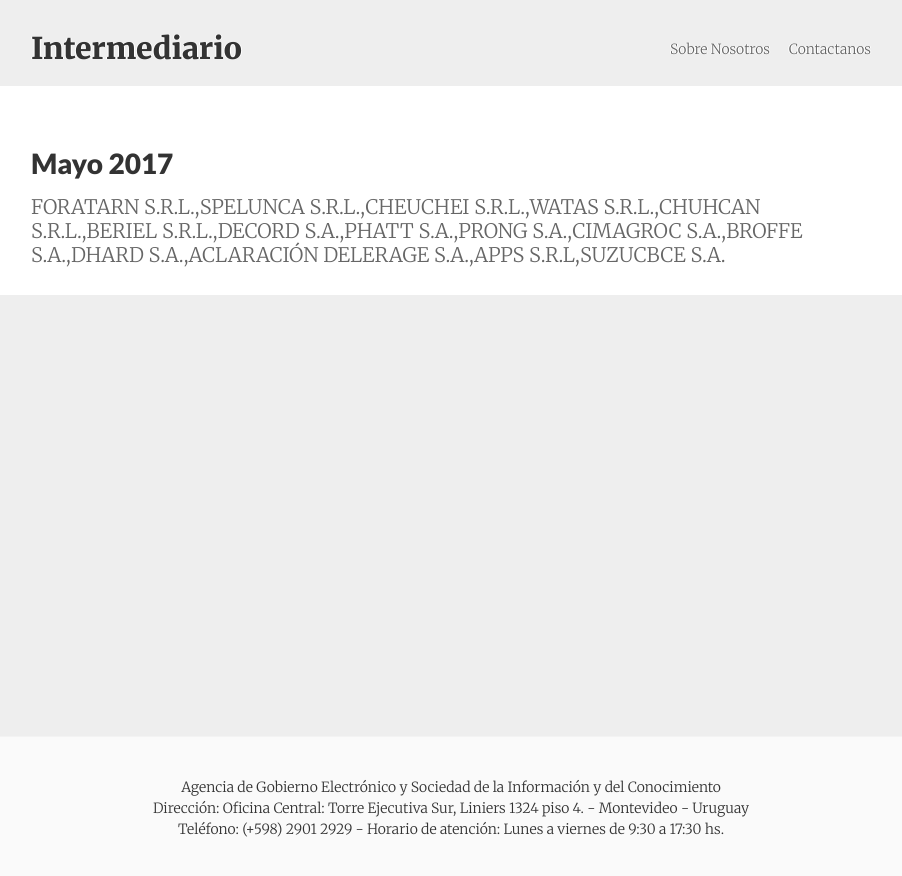
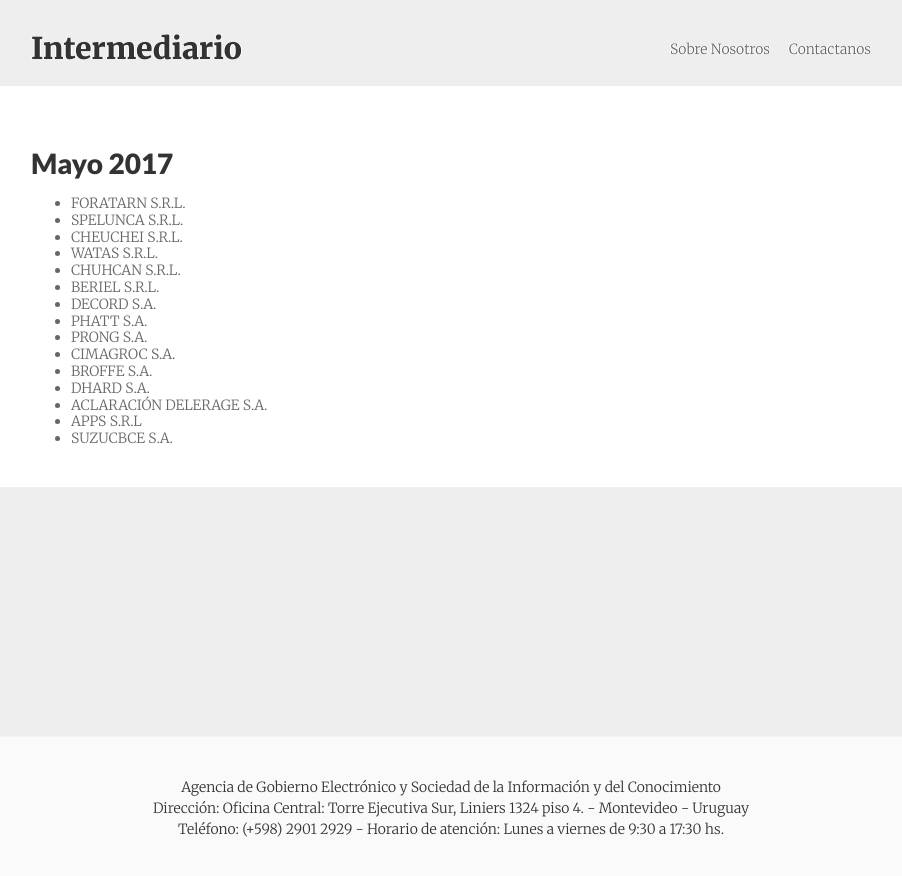
Before and after one commit to bradelev/intermediario, a Jekyll site: the page built from index.html, in a window 1280 px wide. Shown: the top 876 px of the page, without its empty margins (189-1091 px from the left). Built offline with Jekyll 4.4.1, drawn with Linux system fonts in a browser that asks for light colours; the list of posts is cut into pages by our own code.

Commit message:
companies as list

```diff
--- a/index.html
+++ b/index.html
@@ -11,7 +11,12 @@ layout: default
           <a href="{{ post.url | prepend: site.baseurl }}" class="post-link"><h3 class="h1 post-title">{{ post.title }}</h3></a>
           <span class="post-summary">
             {% if post.summary %}
-              {{ post.summary }}
+
+            <ul>
+              {% for ps in post.summary %}
+              <li>{{ ps }}</li>
+              {% endfor %}
+            </ul>
             {% else %}
               {{ post.excerpt }}
             {% endif %}
```
Also changed, not shown: _posts/2017-05-21-ediario.md (+15 -15 lines).
